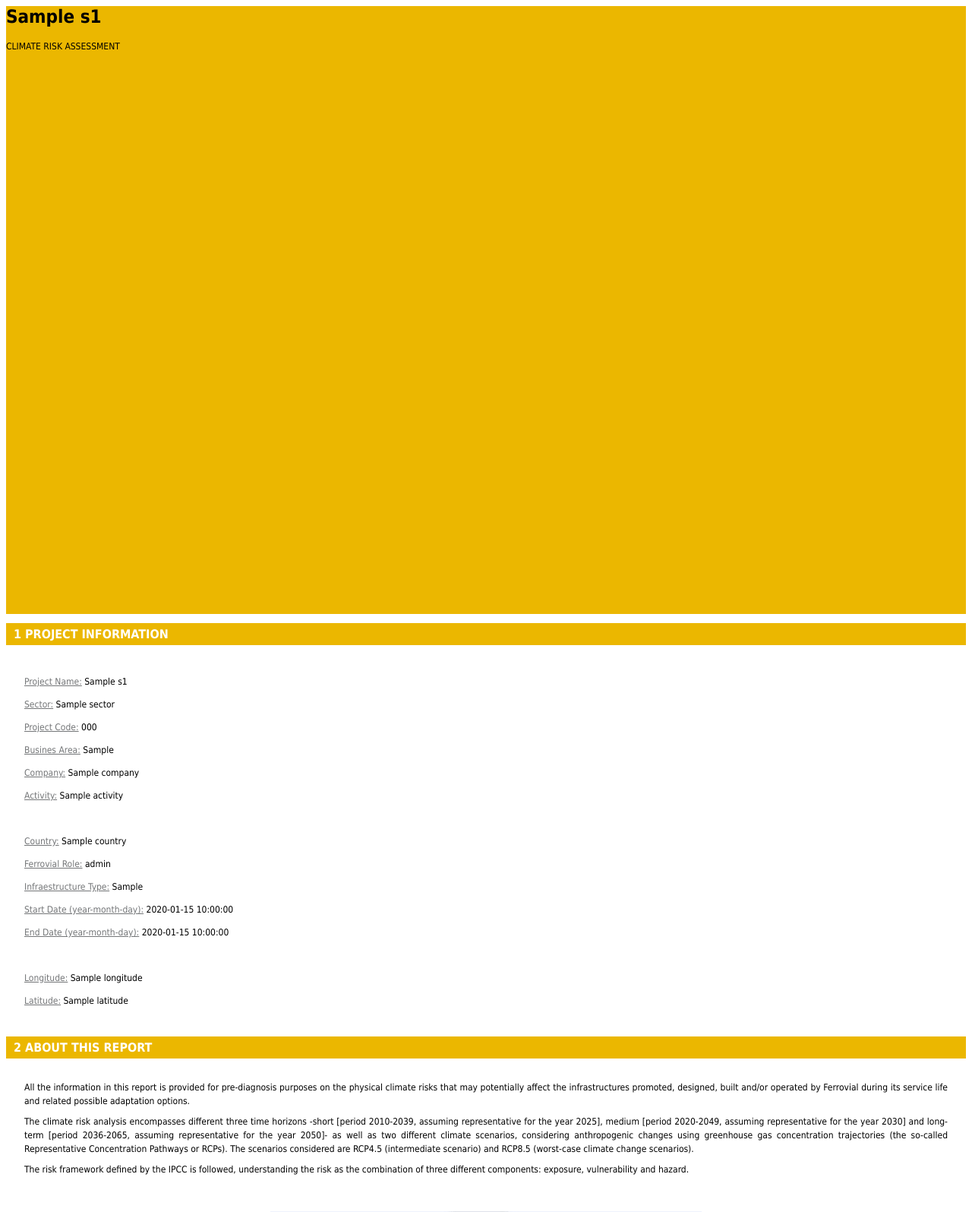
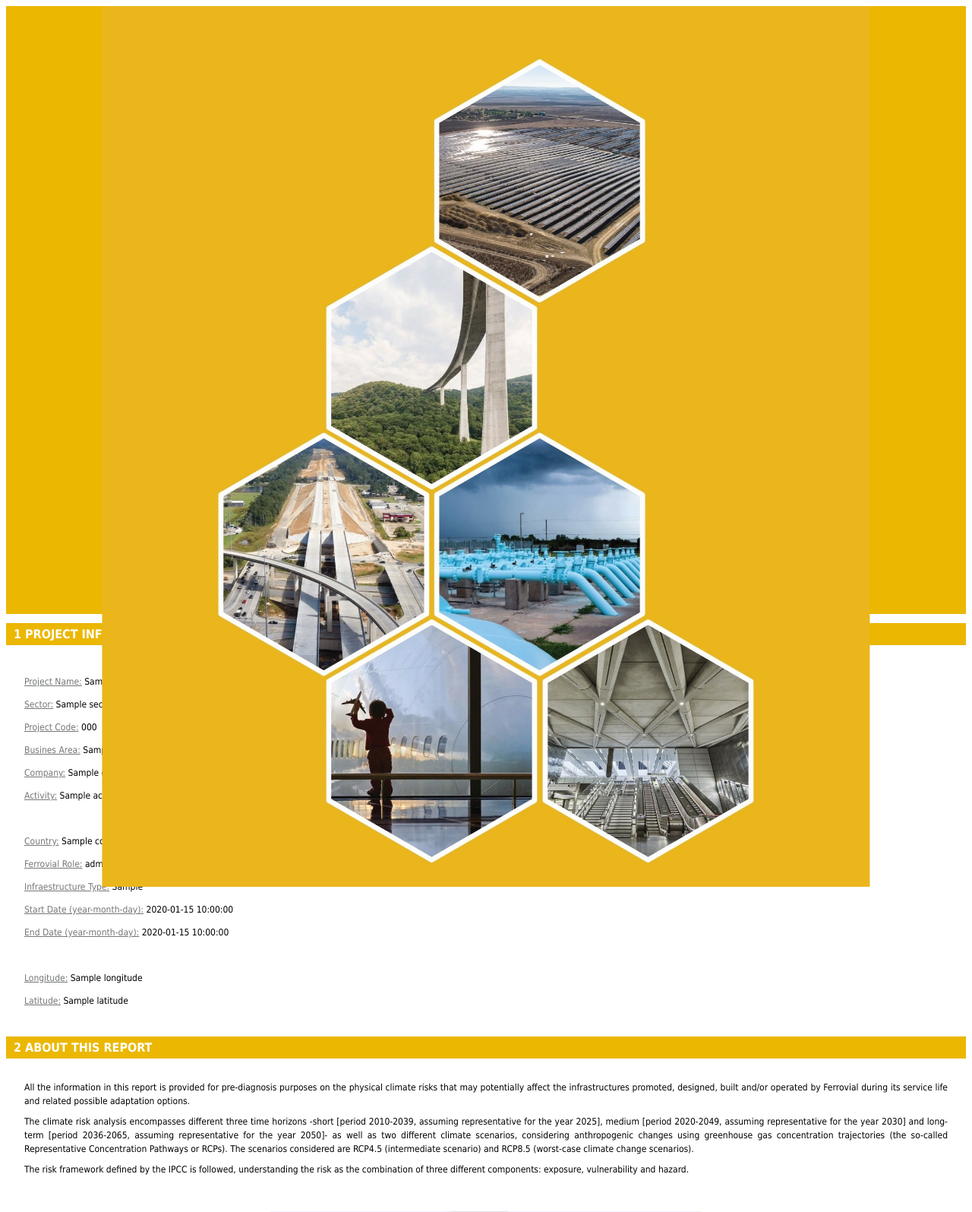
Before and after one commit to IHCantabria/Pdf.Microservice, a Python web app: template templates/ferrovial/index.html in a window 1280 px wide; the page is wider, and only the part inside the window is pictured. Shown: the top 1595 px of that part at 76% size. Run offline with Jinja, Linux system fonts and the light colour scheme; the template is opened without the code that fills it: most values are stand-ins (such as "Sample title", 1, 10 or a date in 2020).

Commit message:
Correcciones de Bárbara (parte 2).
Cambiado imagen de portada. En lugar de crear una segunda imagen, cambio
la existente.
El style.css ya lo dejé como debe estar en el anterior commit.

https://github.com/IHCantabria/Pdf.Microservice/commit/7459a3a301605a5eb321db898ce813b662a9eaac#diff-0a650a4e408de4aa15bb0666234ed0283d317f2ebd57daf6d3691e4b868570e7

```diff
--- a/templates/ferrovial/header.html
+++ b/templates/ferrovial/header.html
@@ -10,7 +10,6 @@
 
         <div class="header-logos">
             <img src="ferrovial/imgs/FER-BR-FERROVIAL-MAIN-NEGATIVE-RGB.png" alt="logo ferrovial" class="logos-top" />
-            <!-- <img src="imgs/Logo-IHCantabria.png" alt="logo IH" class="logos-top" /> -->
             <div class="header-big-title">
                 <h1 class="header-title">{{ s1["project_name"] }}</h1>
                 <p class="header-sub-title">Climate Risk Tool <pan class="text-sub">(v. {{ CRT_version }})</pan>
--- a/templates/ferrovial/index.html
+++ b/templates/ferrovial/index.html
@@ -9,9 +9,8 @@
 
 <body>
     <div id="front-page">
-        <!-- <img src="imgs/informe-portada.jpg" alt=""> -->
-
-        <div class="big-title" style="padding-bottom: 5rem">
+        <img src="ferrovial/imgs/informe-portada.jpg" alt="" class="front-page-img">
+        <div class="front-page-big-title">
             <h1>{{ s1["project_name"] }}</h1>
             <p>CLIMATE RISK ASSESSMENT</p>
         </div>
@@ -306,7 +305,7 @@
                     <td class="minor">MINOR</td>
                     <td class="minor">MINOR</td>
                     <td class="minor">MINOR</td>
-                    <td class="minor">MINOR</td>
+                    <td class="null-value">NULL-VALUE</td>
                     <td class="minor">MINOR</td>
                 </tr>
                 <tr>
```
Also changed, not shown: templates/ferrovial/imgs/informe-portada.jpg.
